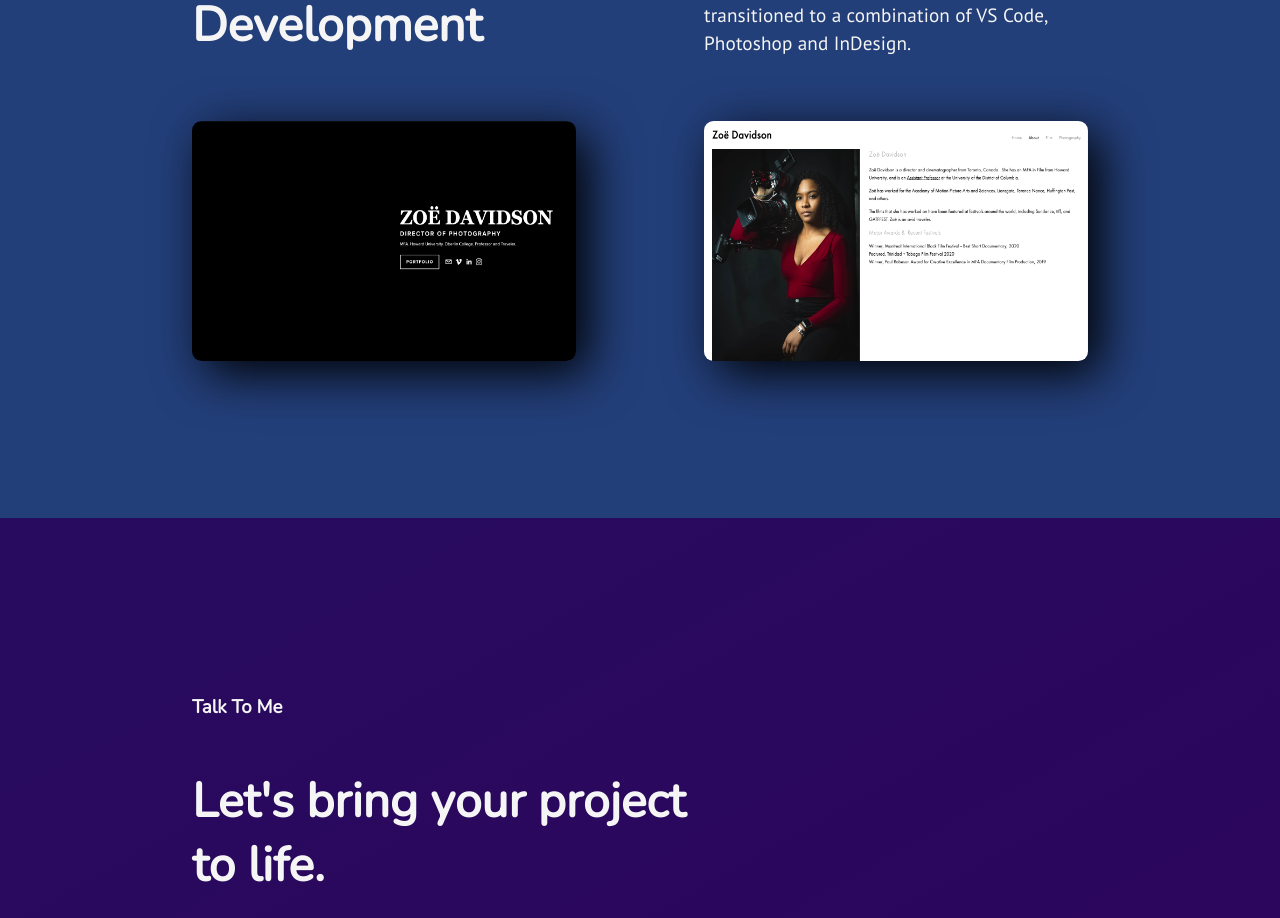
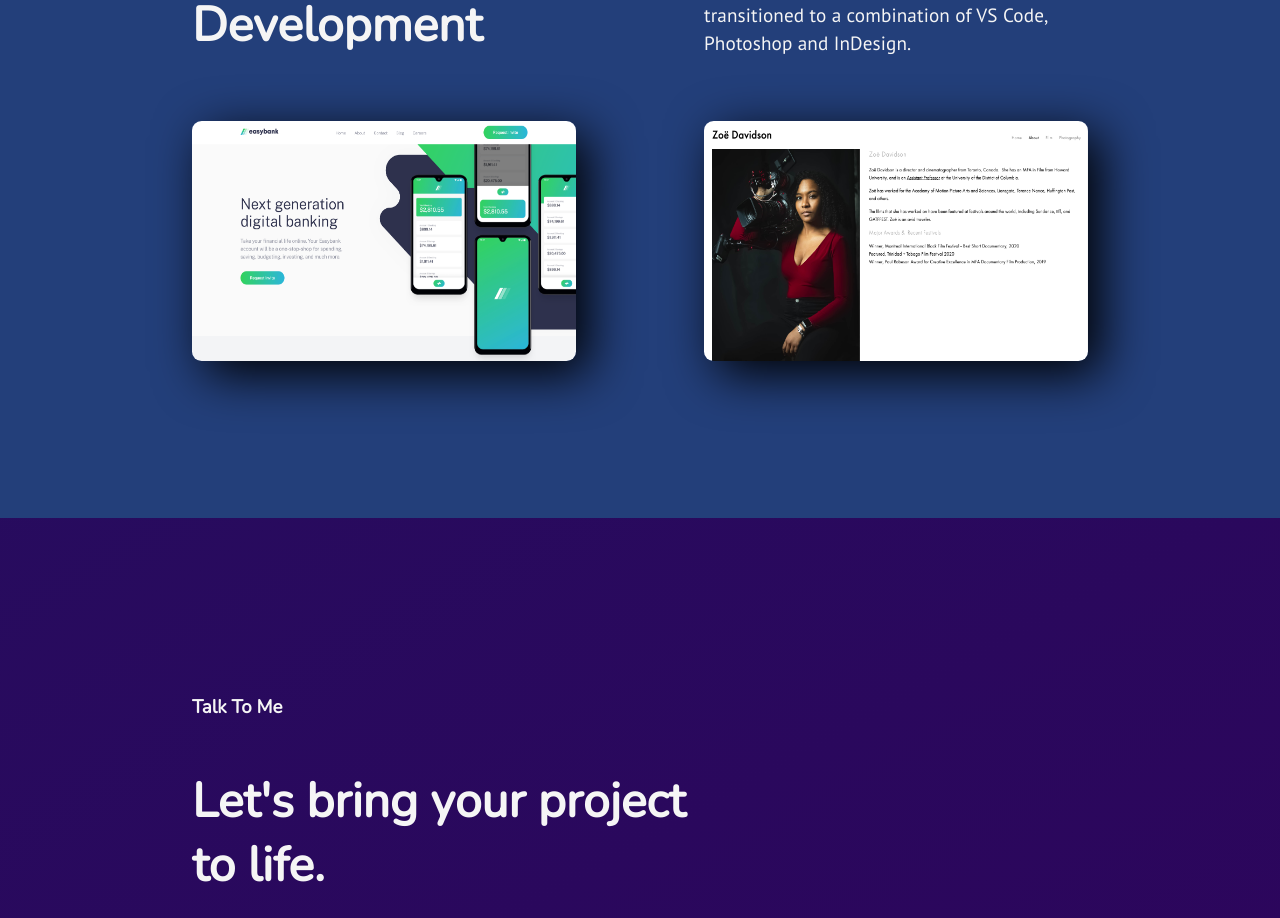
Before and after one commit to zdavidson/definition-portfolio, a React (Create React App) app: page / in a window 1280 px wide. Shown: the part 2042-2960 px from the top of the page. Built offline with nearby package versions, Linux system fonts and the light colour scheme.

Commit message:
porfolio update

```diff
--- a/src/components/Web.js
+++ b/src/components/Web.js
@@ -1,6 +1,6 @@
 import React from 'react';
 import './Web.css';
-import portfolio from '../resources/images/portfolio.png';
+import easybank from '../resources/images/easybank.png';
 import about from '../resources/images/about.png';
 
 const Web = () => {
@@ -12,7 +12,7 @@ const Web = () => {
                     <p class="description">I started using Dreamweaver when I was in elementary school. Since then, I've transitioned to a combination of VS Code, Photoshop and InDesign.</p>
             </div>
           <div class="contentHolder clearfix">
-              <div class="content1"><a rel="noreferrer" target="_blank" href="https://www.zoeahdavidson.com"><img class="reel" alt="" src={portfolio}></img></a></div>
+              <div class="content1"><a rel="noreferrer" target="_blank" href="https://zdavidson.github.io/easybank-landing-page/"><img class="reel" alt="" src={easybank}></img></a></div>
               <div class="content2"><a rel="noreferrer" target="_blank" href="https://www.zoeahdavidson.com/zoe"><img class="" alt="" src={about}></img></a></div>
           </div>
       </div>
```
Also changed, not shown: src/resources/images/easybank.png (added).
